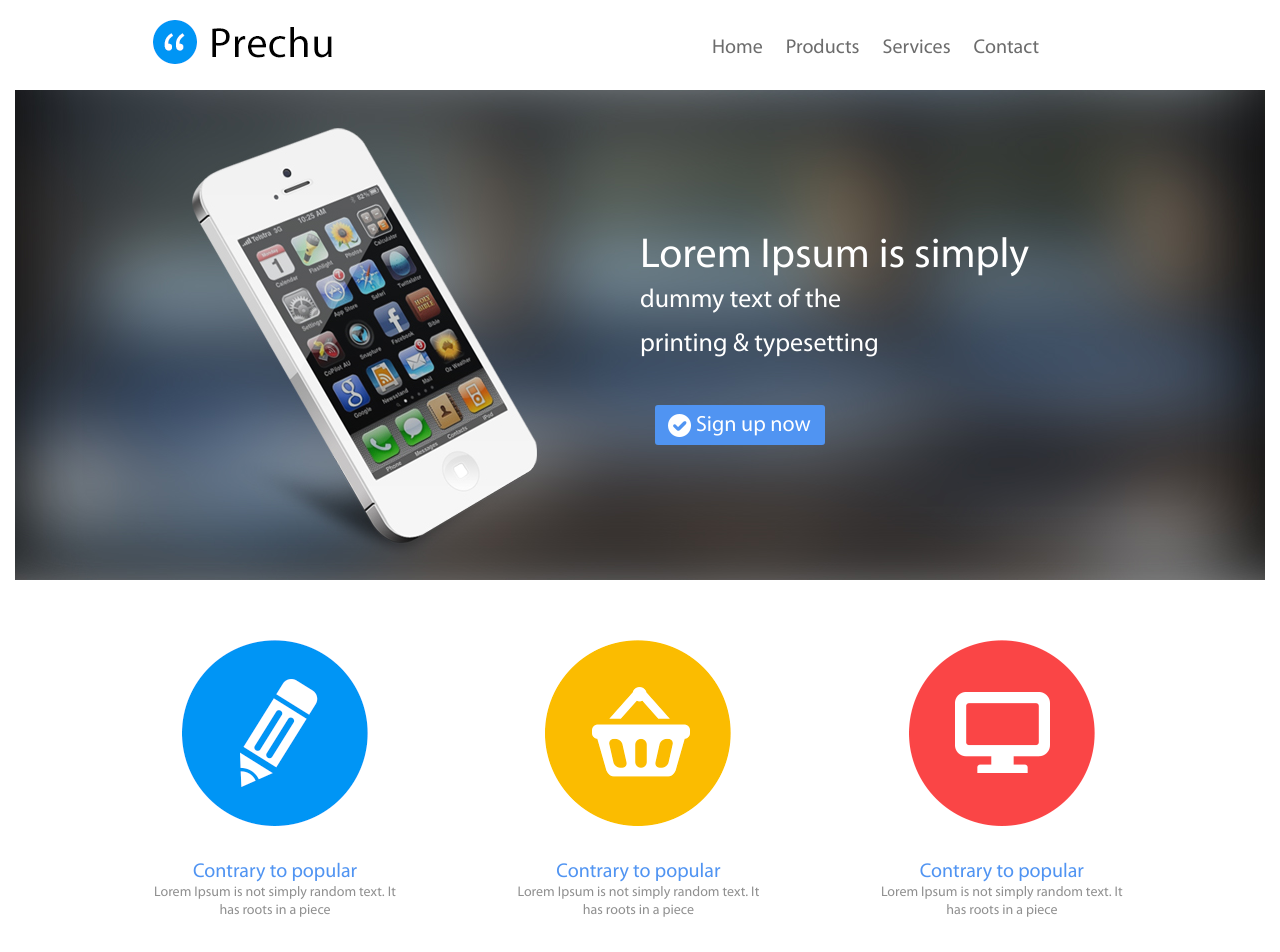
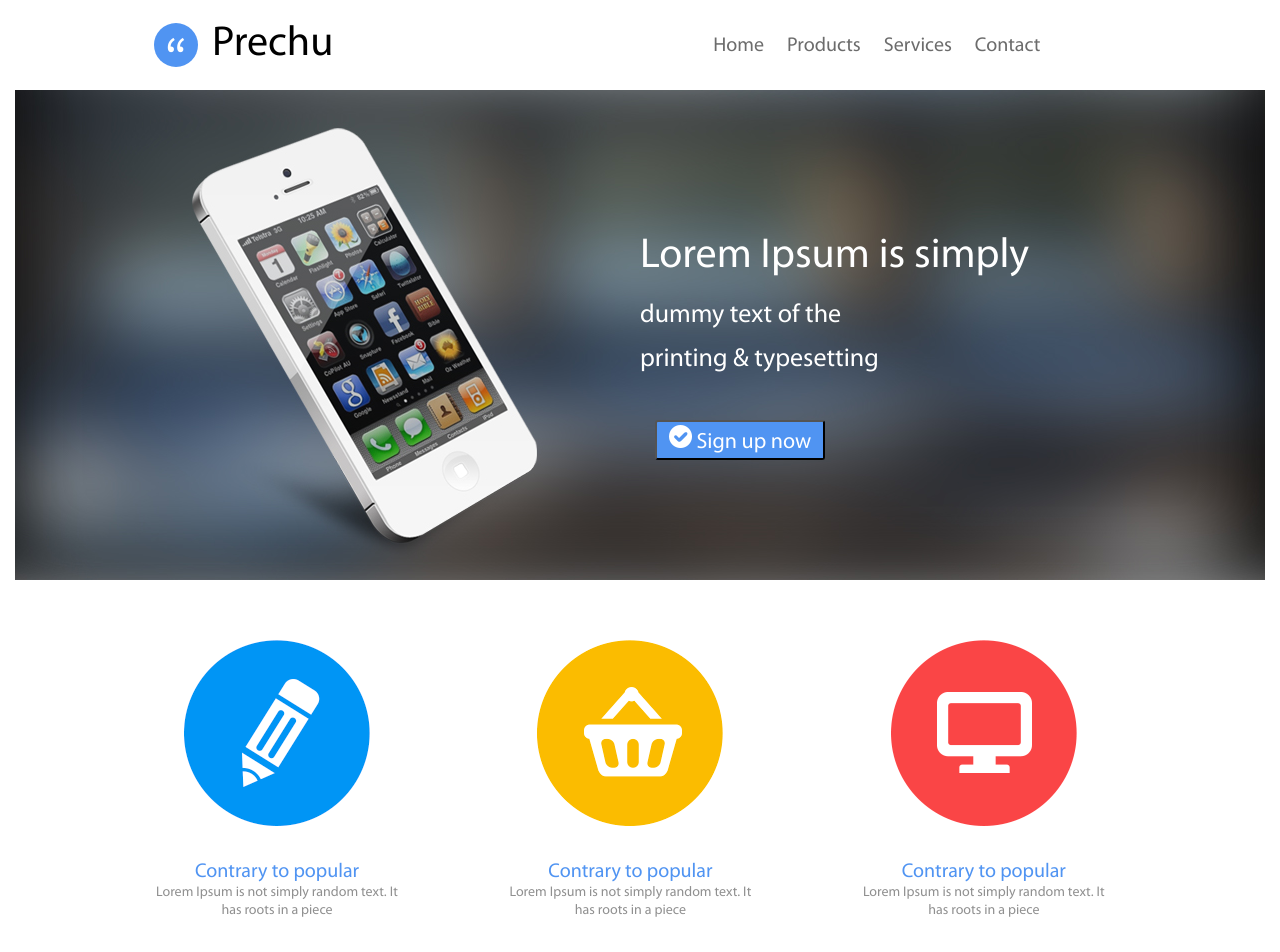
Before and after one commit to OleksaPodcast/OleksaPodcast.github.io, a plain HTML site: page hw7/index.html in a window 1280 px wide. Shown: the top 952 px of the page. Drawn offline with Linux system fonts and the light colour scheme.

Commit message:
Add files via upload

```diff
--- a/hw7/index.html
+++ b/hw7/index.html
@@ -10,13 +10,12 @@
     <!-- Шапка -->
         <header class="header">
     <!-- Кнопка-Логотип с ссылкой на старницу -->
-            <div class="box__logo">
-                <form action="./index.html">
-                    <button type="submit" class="pointer">
-                    <img class="logo" alt="logo" src="./images/logo.png">
-                    </button>
-                </form>
+            <div class="circle__logo">
+                <span class="logo__text"><sup>&#8220;</sup></span>
             </div>
+            <a href="#" class="box__logo">
+            Prechu
+            </a>
     <!-- Навигация -->
             <nav class="nav__box">
                 <a href="#" class="nav">Home</a>
@@ -29,19 +28,19 @@
     <main>
             <!-- использовал section, вроде семантически подходит лучше но не везде заголовки -->
         <section class="hero">
+            <div class="hero__box">
             <div class="hero__title">
                 <h1 class="hero__heading">Lorem Ipsum is simply</h1>
                 <h3 class="hero__h3">dummy text of the <br> printing & typesetting</h3>
-                        <form action="./index.html">
                 <button class="button__sign" type="submit">
-                                <span class="img__button"></span>
                 Sign up now
                 </button>
-                        </form>
+            </div>
         </div>
         </section>
             <!-- Продукты -->
         <section class="selections">
+            <div class="box__item">
                     <ul>
                         <li class="item">
                             <div class="item__pic">
@@ -71,6 +70,7 @@
                             </p>
                         </li>
                     </ul>
+            </div>
         </section>
             <!-- Корзина -->
         <section class="basket">
@@ -89,7 +89,9 @@
     </main>
         <!-- Футер -->
         <footer class="footer">
+            <div class="box__footer">
                 <div class="copy">Copyright &copy; 2012-2013 <a href="#" class="link__footer">cssauthor.com</a></div>
+            </div>
         </footer>
     </body>
 </html>
--- a/hw7/style/style.css
+++ b/hw7/style/style.css
@@ -1,6 +1,12 @@
-* {   padding: 0;
+* {
+    padding: 0;
     margin: 0;
     box-sizing: border-box;
+}
+
+@font-face {
+    font-family: "Source Sans Pro";
+    src:url(../fonts/SourceSansPro-Regular.ttf)
 }
 
 @font-face {
@@ -22,29 +28,32 @@ body {
     background-color: #fff;
     display: flex;
 }
-/* Вариант: добавить margin top bottom 25px но убрать align-items: center; */
+
 .box__logo {
-    /* width: 185px; */
-    /* height: 45px; */
     margin-right: 380px;
+    margin-left: 14px;
     display: flex;
-    margin-left: 25px;
+    text-decoration: none;
+    font-size: 42px;
+    color: #000;
+    padding-top: 23px;
+    padding-bottom: 24px;
 }
 
-.pointer {
-   cursor: pointer;
+.circle__logo {
+    border-radius: 50%;
+    background-color: #5094f2;
+    height: 44px;
+    width: 44px;
+    text-align: center;
+    align-items: center;
+    margin-left: 26px;
 }
 
-button {
-    border: 0;
-    background-color: #fff;
-    height: 45px;
-}
-
-.logo {
-    background-repeat: no-repeat;
-    /* background-image: url(../images/logo.png); */
-    /* Первоначально мой логотип был просто картинкой,попробовал через ::before сделать тектом не вышло */
+.logo__text {
+    font-family: "Source Sans Pro";
+    font-size: 64px;
+    color: #fff;
 }
 
 .nav__box {
@@ -57,8 +66,8 @@ button {
     font-size: 20px;
     color: #6c6c6c;
     margin-right: 23px;
-    padding-top: 33px;
-    padding-bottom: 28px;
+    padding-top: 32px;
+    padding-bottom: 30px;
     text-decoration: none;
     /* минус border-buttom */
 }
@@ -76,6 +85,11 @@ button {
 }
 
 .hero {
+    margin-bottom: 60px;
+    color: #fff;
+}
+
+.hero__box {
     background-image: url(../images/main2.jpg);
     background-size: cover;
     background-position: center;
@@ -98,48 +112,43 @@ button {
 
 .hero__heading {
     font-size: 42px;
-    color: #fff;
     font-weight: 400;
     line-height: 44px;
+    margin-bottom: 15px;
 }
 
 .hero__h3 {
     line-height: 44px;
     font-size: 26px;
-    color: #fff;
     font-weight: 400;
+    margin-bottom: 38px;
 }
-
+    /* Не знаю как выровнять в кнопке текст и кружком before */
 .button__sign {
-    font-family: "MyriadPro", sans-serif;
+    font-family: "MyriadPro";
     width: 170px;
     height: 40px;
     font-size: 22px;
     background-color: #5094f2;
-    align-items: center;
-    /* inline-flex не уверен что правильное решение но inline block flex не сработали, возможно надо было созать еще один div для img */
-    display: inline-flex;
     color: #fff;
-    padding: 13px;
     border-radius: 3px;
     margin-left: 15px;
-    margin-top: 38px;
 }
 
-.img__button {
-    height: 23px;
-    width: 23px;
-    background-image: url(../images/bar.png);
-    background-repeat: no-repeat;
-    margin-right: 5px;
+.button__sign::before {
+    content: url(../images/bar.png);
+    height: 22px;
+    width: 22px;
 }
 
 .selections {
-    width: 1024px;
-    padding-left: 22px;
-    padding-right: 22px;
-    padding-top: 60px;
-    padding-bottom: 90px;
+    margin-bottom: 90px;
+}
+
+.box__item {
+     width: 1024px;
+    padding-left: 24px;
+    padding-right: 24px;
     margin-left: auto;
     margin-right: auto;
 }
@@ -149,7 +158,7 @@ button {
     width: 250px;
     height: 280px;
     /* хотел что бы три блока равномерно распределилсь в контейнере, но не нашел. поэтому отступы+lastchild */
-    margin-right: 110px;
+    margin-right: 100px;
     font-size: 14px;
     color: #909090;
     text-align: center;
@@ -177,7 +186,6 @@ li:last-child {
     width: 1024px;
     margin-right: auto;
     margin-left: auto;
-    padding-bottom: 55px;
 }
 
 .basket__title {
@@ -218,12 +226,17 @@ li:last-child {
 }
 
 .footer {
-    width: 1024px;
+    clear: both;
+    margin-top: 55px;
+}
+
+.box__footer {
+    border-top: 1px solid #e5e5e5;
+    width: 1250px;
     margin-right: auto;
     margin-left: auto;
-    padding-top: 27px;
-    border-top: 1px solid #e5e5e5;
     background-color: #fff;
+    padding-top: 25px;
     padding-bottom: 46px;
 }
 
@@ -238,12 +251,11 @@ li:last-child {
     text-decoration: none;
     color: #909090;
 }
-
     /* проба добавить псевдоэлементы на ссылку и ссылки  */
 .link__footer:visited {
     color: #5fc9db;
 }
 
 a:active {
-    color: #d42c42
+    color: #d42c42;
 }
```
Also changed, not shown: hw7/fonts/SourceSansPro-Regular.ttf (added). Lines whose indentation alone changed are shown as unchanged.
